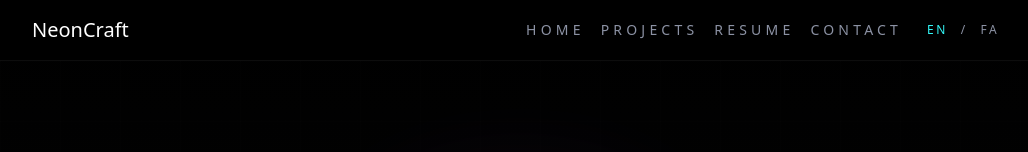
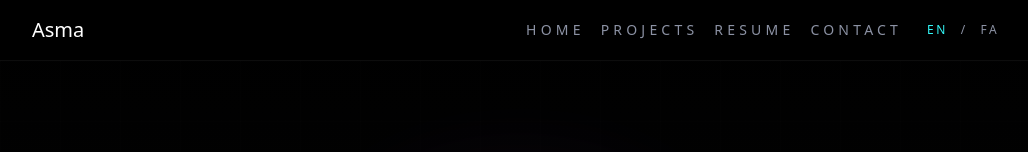
Before and after one commit to AsmaJamshidian/neonCraft, a Next.js app: page / in a window 1280 px wide. Shown: the top 152 px of the page, without its empty margins (120-1148 px from the left). Built offline with nearby package versions, Linux system fonts and the light colour scheme.

Commit message:
Update i18n.tsx

```diff
--- a/components/i18n.tsx
+++ b/components/i18n.tsx
@@ -19,7 +19,7 @@ type AllMessages = Record<Locale, Messages>;
 const messages: AllMessages = {
   en: {
     // Navigation
-    "nav.brand": "NeonCraft",
+    "nav.brand": "Asma",
     "nav.home": "Home",
     "nav.projects": "Projects",
     "nav.resume": "Resume",
@@ -150,7 +150,7 @@ const messages: AllMessages = {
   },
   fa: {
     // Navigation
-    "nav.brand": "نئون‌کرفت",
+    "nav.brand": "اسما",
     "nav.home": "خانه",
     "nav.projects": "پروژه‌ها",
     "nav.resume": "رزومه",
```
